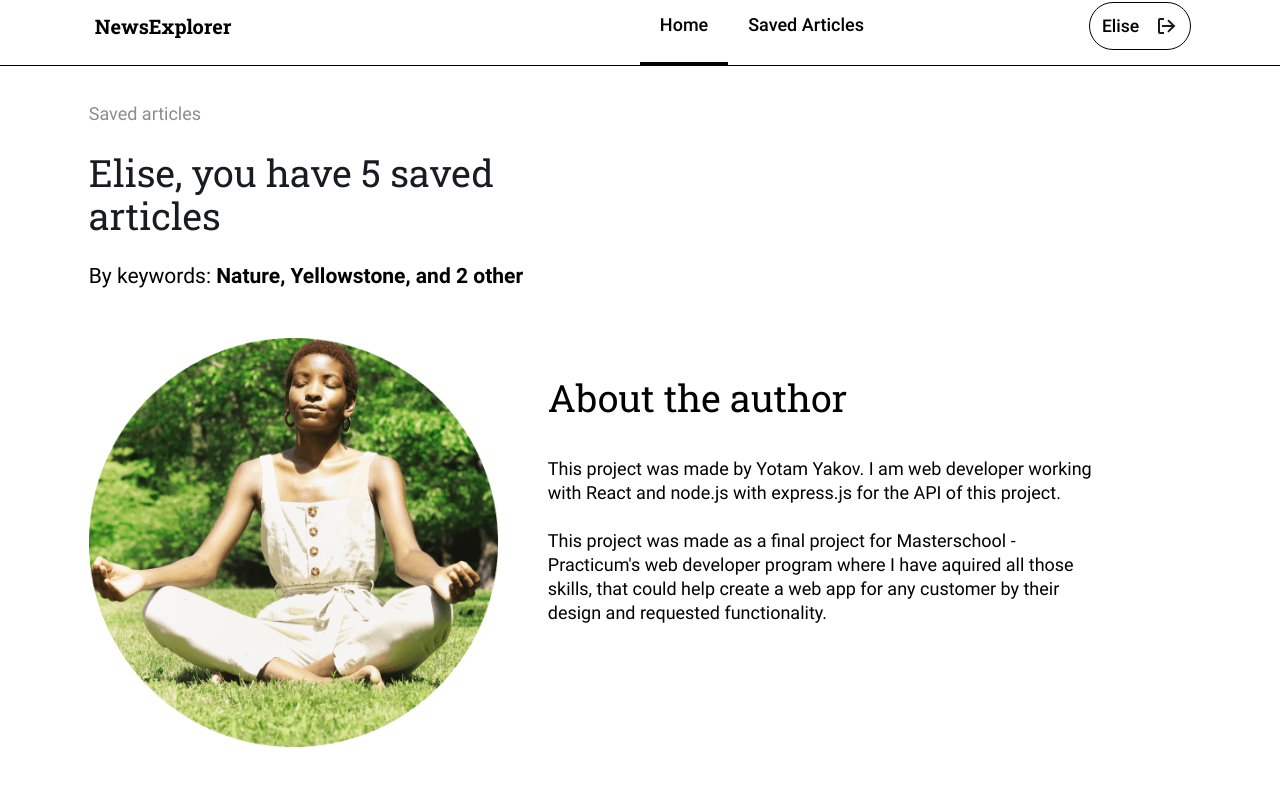
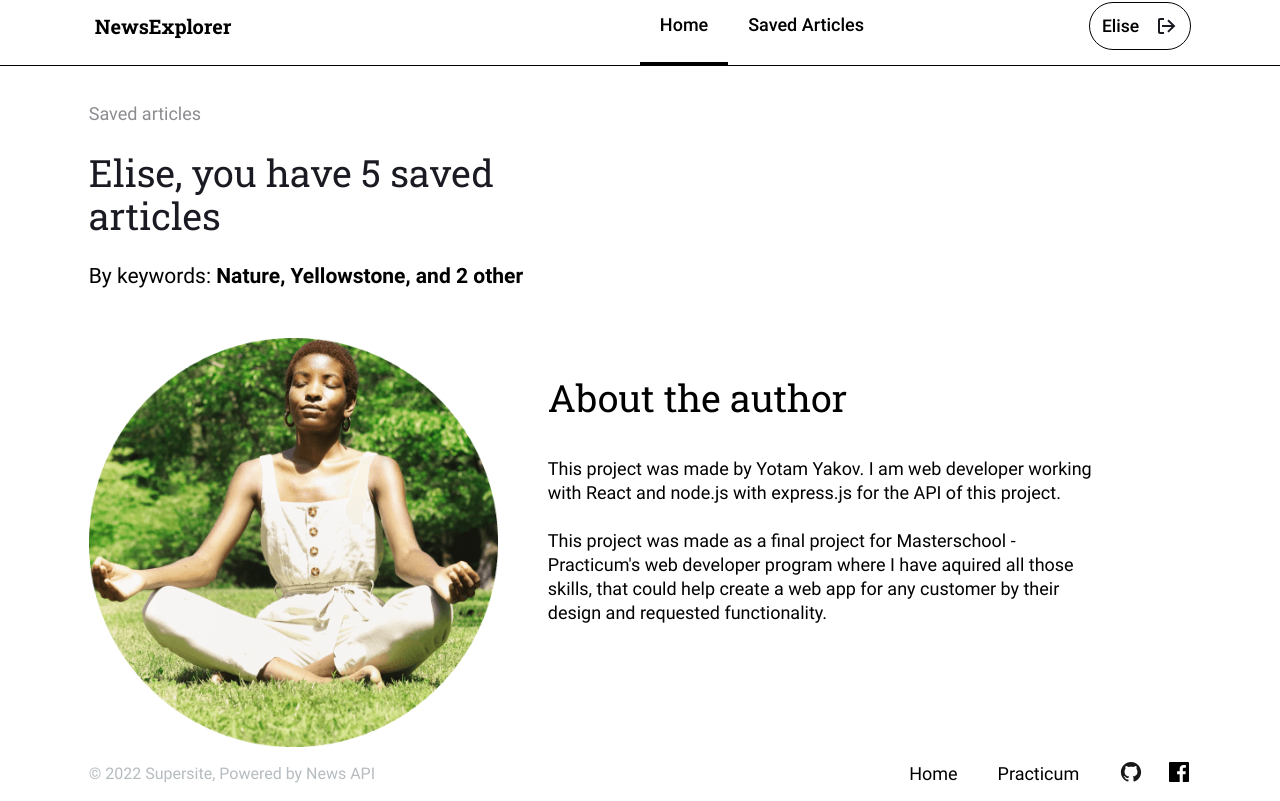
Before and after one commit to Yotam7298/news-explorer-frontend, a React (Create React App) app: page /saved-news in a window 1280 px wide. Shown: the part 588-1389 px from the top of the page. Before the commit the page ends 1335 px from the top, so only its background shows below. Built offline with nearby package versions, Linux system fonts and the light colour scheme; the HTML template or start-up script is replaced by a standard one.

Commit message:
created footer

```diff
--- a/src/components/App/App.js
+++ b/src/components/App/App.js
@@ -4,6 +4,7 @@ import Navbar from '../Navbar/Navbar';
 import SearchForm from '../SearchForm/SearchForm';
 import SavedNewsHeader from '../SavedNewsHeader/SavedNewsHeader';
 import About from '../About/About';
+import Footer from '../Footer/Footer';
 
 function App() {
   return (
@@ -11,6 +12,7 @@ function App() {
       <Header navbar={Navbar} searchForm={SearchForm} />
       <SavedNewsHeader navbar={Navbar} />
       <About />
+      <Footer />
     </div>
   );
 }
--- /dev/null
+++ b/src/components/Footer/Footer.css
@@ -0,0 +1,28 @@
+.footer {
+    width: 100vw;
+    display: flex;
+    align-items: center;
+    font-family: Roboto, sans-serif;
+    font-weight: 400;
+}
+
+.footer__copyright {
+    margin-left: clamp(40px, calc(40px + 64 * ((100vw - 768px) / 672)), 104px);
+    margin-right: auto;
+    font-size: 16px;
+    line-height: 22px;
+    color: #B6BCBF;
+}
+
+.footer__link {
+    margin-right: 40px;
+    font-size: 18px;
+    line-height: 24px;
+    color: black;
+    text-decoration: none;
+}
+
+.footer__icon:last-of-type {
+ margin-left: 24px;
+ margin-right: clamp(40px, calc(40px + 64 * ((100vw - 768px) / 672)), 104px);
+}
--- /dev/null
+++ b/src/components/Footer/Footer.js
@@ -0,0 +1,21 @@
+import React from 'react';
+import githubIcon from '../../images/github.svg';
+import facebookIcon from '../../images/facebook.svg';
+
+export default function Footer() {
+    return (
+        <div className='footer'>
+            <p className='footer__copyright'>
+            © 2022  Supersite, Powered by News API
+            </p>
+            <a href='/' className='footer__link'>Home</a>
+            <a href='https://www.practicum.com/' className='footer__link'>Practicum</a>
+            <a href='https://www.github.com/' className='footer__icon'>
+                <img src={githubIcon} alt='github icon linking to their webpage' className='footer__icon-image' />
+            </a>
+            <a href='https://www.facebook.com/' className='footer__icon'>
+                <img src={facebookIcon} alt='github icon linking to their webpage' className='footer__icon-image' />
+            </a>
+        </div>
+    )
+}
--- a/src/index.css
+++ b/src/index.css
@@ -6,3 +6,4 @@
 @import url(./components/SearchForm/SearchForm.css);
 @import url(./components/SavedNewsHeader/SavedNewsHeader.css);
 @import url(./components/About/About.css);
+@import url(./components/Footer/Footer.css);
```
